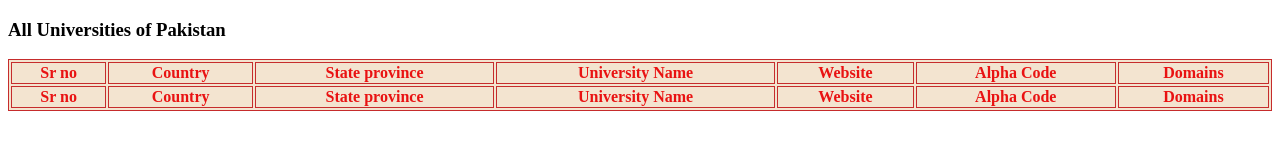
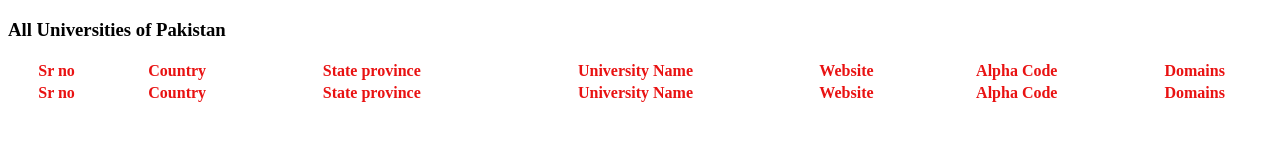
Before and after one commit to ZapeeoSheikh/Universities-of-Pk, a plain HTML site: page index.html in a window 1280 px wide. Drawn offline with Linux system fonts and the light colour scheme; no server answers.

Commit message:
Update index.html

```diff
--- a/index.html
+++ b/index.html
@@ -12,7 +12,7 @@
         td {
             text-align: center;
             color: rgb(51, 46, 46);
-            background-color: rgb(243, 228, 208);
+            <!--background-color: rgb(243, 228, 208); -->
             border: 1px solid rgb(198, 44, 44);
         }
 
```
